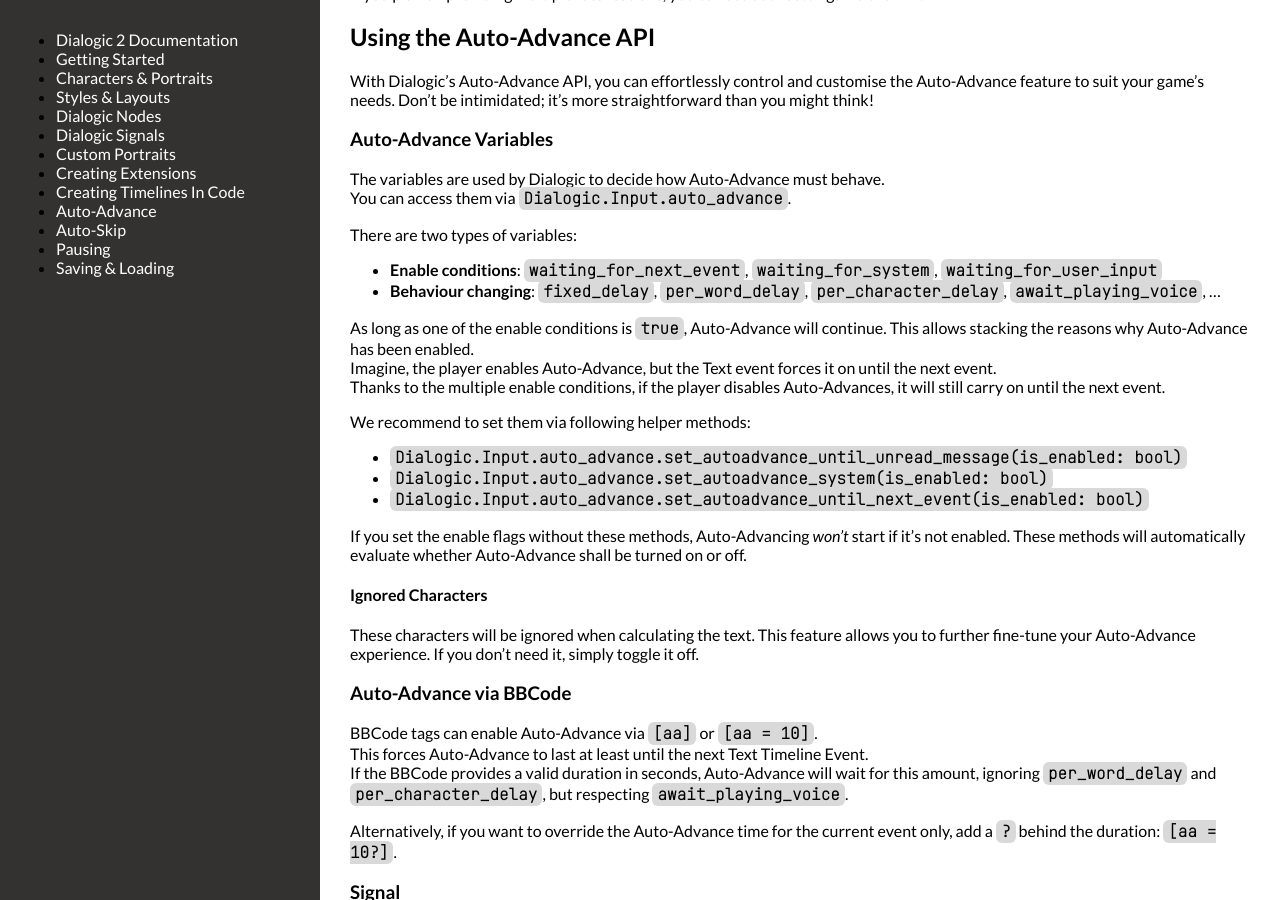
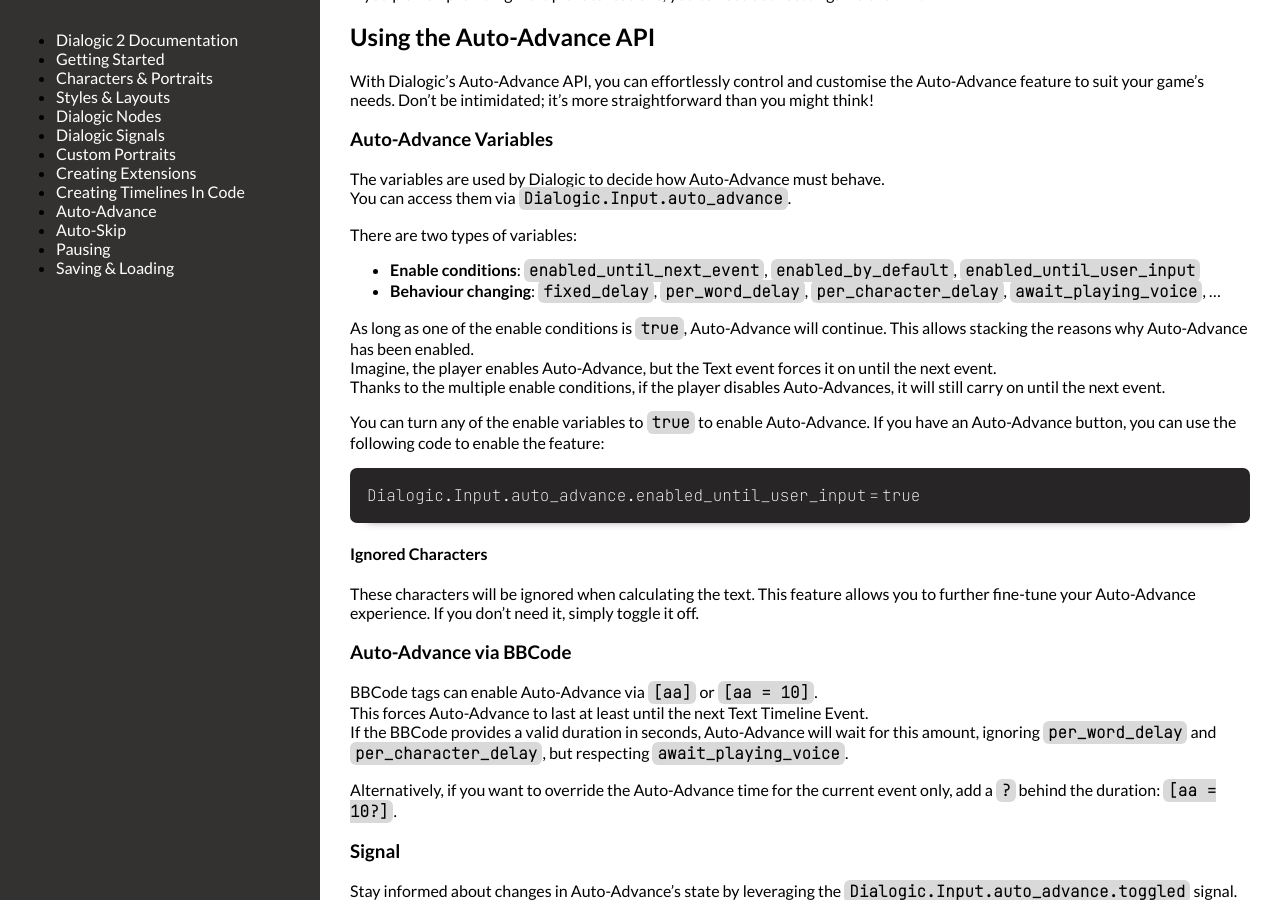
Before and after one commit to dialogic-godot/documentation, a Jekyll site: the page built from documentation/auto-advance.md, in a window 1280 px wide and 900 px high, scrolled down 1157 px. Built offline with Jekyll 4.4.1, drawn with Linux system fonts in a browser that asks for light colours.

Commit message:
Explain variable usage.

````diff
--- a/documentation/auto-advance.md
+++ b/documentation/auto-advance.md
@@ -65,7 +65,7 @@
 
 There are two types of variables:
 
-- **Enable conditions**: `waiting_for_next_event`, `waiting_for_system`, `waiting_for_user_input`
+- **Enable conditions**: `enabled_until_next_event`, `enabled_by_default`, `enabled_until_user_input`
 - **Behaviour changing**: `fixed_delay`, `per_word_delay`, `per_character_delay`, `await_playing_voice`, …
 
 As long as one of the enable conditions is `true`, Auto-Advance will continue.
@@ -75,16 +75,11 @@
 Thanks to the multiple enable conditions, if the player disables Auto-Advances,
 it will still carry on until the next event.
 
-We recommend to set them via following helper methods:
+You can turn any of the enable variables to `true` to enable Auto-Advance. If you have an Auto-Advance button, you can use the following code to enable the feature:
 
-- `Dialogic.Input.auto_advance.set_autoadvance_until_unread_message(is_enabled: bool)`
-- `Dialogic.Input.auto_advance.set_autoadvance_system(is_enabled: bool)`
-- `Dialogic.Input.auto_advance.set_autoadvance_until_next_event(is_enabled: bool)`
-
-If you set the enable flags without these methods, Auto-Advancing *won't* start
-if it's not enabled.
-These methods will automatically evaluate whether Auto-Advance shall be turned
-on or off.
+```gdscript
+Dialogic.Input.auto_advance.enabled_until_user_input = true
+```
 
 #### Ignored Characters
 
````
